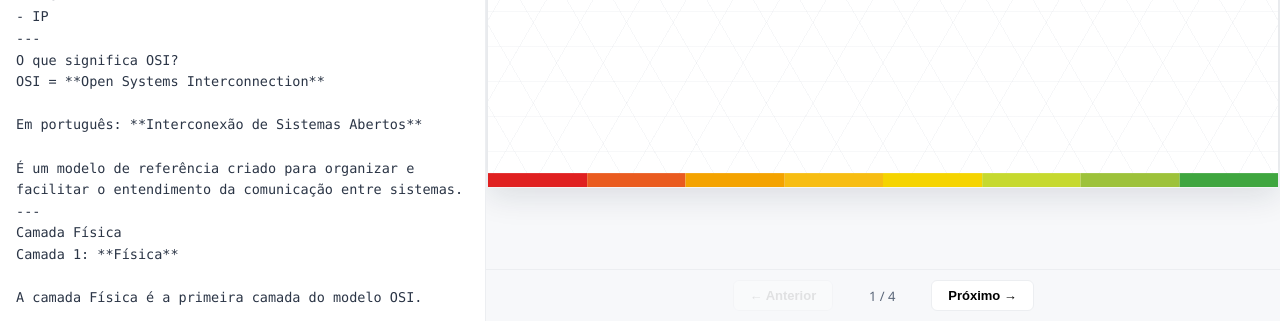
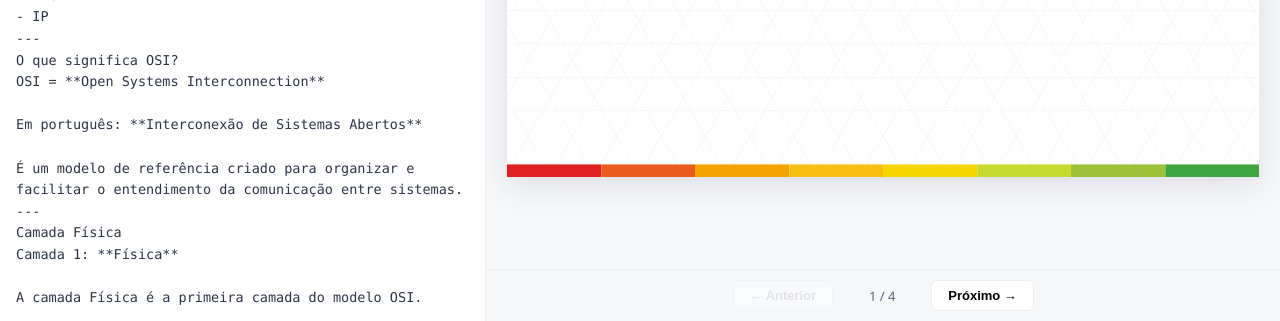
Before and after one commit to Lucianosmvm/GeradorSlides, a plain HTML site: page index.html in a window 1280 px wide. Shown: the part 479-800 px from the top of the page. Drawn offline with Linux system fonts and the light colour scheme.

Commit message:
Ajuste slides

```diff
--- a/index.html
+++ b/index.html
@@ -249,7 +249,8 @@
     align-items:center;
     justify-content:center;
     padding:20px;
-    overflow:auto;
+    overflow:hidden;
+    min-width:0;
     min-height:0;
   }
   .stageFrame{
@@ -657,19 +658,35 @@ let bgImageDataUrl = null;
 let imageLibrary = {};
 let imageCounter = 0;
 
+let lastScale = -1;
 function scaleStage(){
   if(!stageOuter || !stageFrame) return;
-  const availW = stageOuter.clientWidth - 4;
-  const availH = stageOuter.clientHeight - 4;
+  /* clientWidth/Height incluem o padding do .stageOuter: precisa descontar,
+     senao o frame fica maior que a area util, aparece scrollbar, o clientWidth
+     encolhe, o ResizeObserver dispara de novo e a preview fica tremendo. */
+  const cs = getComputedStyle(stageOuter);
+  const padX = parseFloat(cs.paddingLeft) + parseFloat(cs.paddingRight);
+  const padY = parseFloat(cs.paddingTop) + parseFloat(cs.paddingBottom);
+  const availW = stageOuter.clientWidth - padX - 2;
+  const availH = stageOuter.clientHeight - padY - 2;
   const scale = Math.max(0.05, Math.min(availW / BASE_W, availH / BASE_H));
+  if(Math.abs(scale - lastScale) < 0.0005) return;
+  lastScale = scale;
   stage.style.transform = `scale(${scale})`;
-  stageFrame.style.width = (BASE_W * scale) + 'px';
-  stageFrame.style.height = (BASE_H * scale) + 'px';
+  /* floor: evita meio pixel de sobra que reintroduz a scrollbar em zoom 100% */
+  stageFrame.style.width = Math.floor(BASE_W * scale) + 'px';
+  stageFrame.style.height = Math.floor(BASE_H * scale) + 'px';
 }
 
-window.addEventListener('resize', scaleStage);
+let scaleRaf = 0;
+function requestScaleStage(){
+  if(scaleRaf) return;
+  scaleRaf = requestAnimationFrame(() => { scaleRaf = 0; scaleStage(); });
+}
+
+window.addEventListener('resize', requestScaleStage);
 if(window.ResizeObserver){
-  new ResizeObserver(scaleStage).observe(stageOuter);
+  new ResizeObserver(requestScaleStage).observe(stageOuter);
 }
 
 function inlineFormat(text){
```
